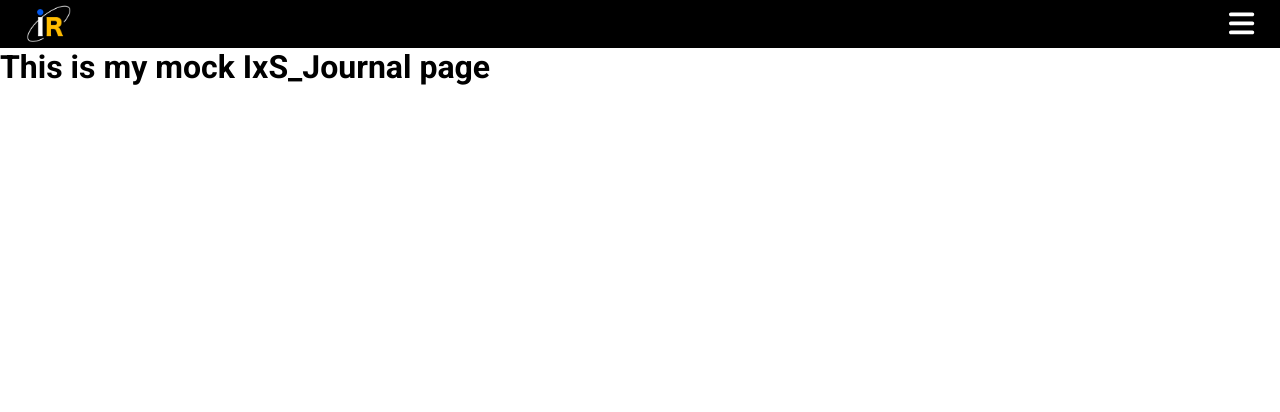
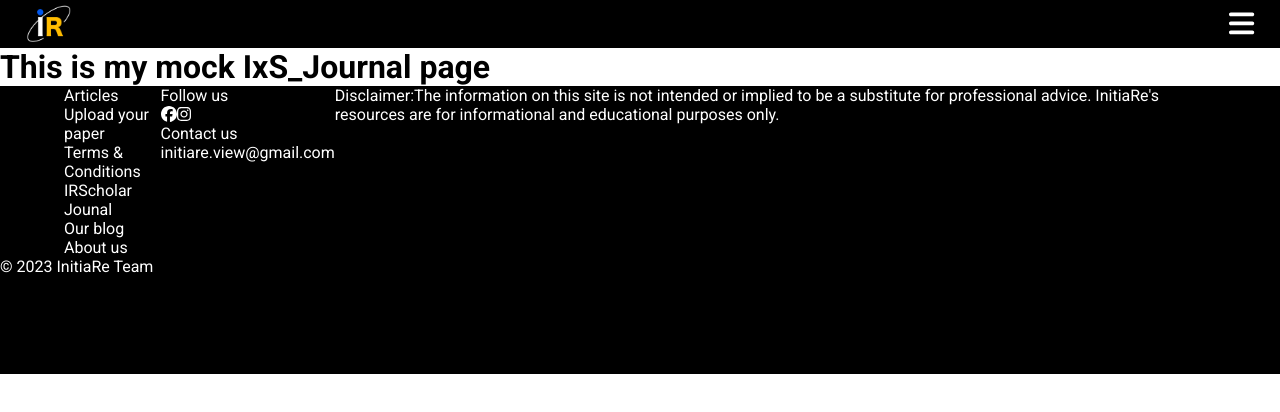
Before and after one commit to PSmithCorpntorpedo/Official-Initiare, a React (Create React App) app: page /journal in a window 1280 px wide. Shown: the top 412 px of the page. Built offline with nearby package versions, Linux system fonts and the light colour scheme.

Commit message:
Added functional navbar (not yet styled)

```diff
--- a/package.json
+++ b/package.json
@@ -4,6 +4,8 @@
   "private": true,
   "dependencies": {
     "@fortawesome/fontawesome-svg-core": "^6.4.0",
+    "@fortawesome/free-brands-svg-icons": "^6.4.0",
+    "@fortawesome/free-regular-svg-icons": "^6.4.0",
     "@fortawesome/free-solid-svg-icons": "^6.4.0",
     "@fortawesome/react-fontawesome": "^0.2.0",
     "@testing-library/jest-dom": "^5.16.5",
--- a/src/App.js
+++ b/src/App.js
@@ -1,12 +1,13 @@
 import React from 'react';
 import Navbar from './Components/Navbar';
+import Footer from './Components/Footer';
 import { BrowserRouter, Routes, Route } from 'react-router-dom';
 import Home from './Pages/Home';
 import About from './Pages/About';
 import Articles from './Pages/Articles';
 import Upload from './Pages/Upload';
 import Blog from './Pages/Blog';
-import IRScholar_Journal from './Pages/Journal';
+import IRScholarJournal from './Pages/Journal';
 
 
 function App(){
@@ -20,8 +21,9 @@ function App(){
                 <Route path='/articles' element={<Articles/>} ></Route>
                 <Route path='/upload' element={<Upload/>} ></Route>
                 <Route path='/blog' element={<Blog/>} ></Route>
-                <Route path='/journal' element={<IRScholar_Journal/>} ></Route>
+                <Route path='/journal' element={<IRScholarJournal/>} ></Route>
             </Routes>
+            <Footer />
         </BrowserRouter>
 
     </div>);
--- /dev/null
+++ b/src/Components/Footer.css
@@ -0,0 +1,27 @@
+.footer {
+    height: 18rem;
+    width: 100%;
+    background-color: black;
+    color: white;
+}
+
+.upper-footer {
+    box-sizing: border-box;
+    width: 100%;
+    display: flex;
+    padding: 0 5%;
+}
+
+.lower-footer {
+
+}
+
+.main-link-wrap {
+
+}
+
+.main-link {
+    text-decoration: none;
+    color: white;
+    display: block;
+}
--- /dev/null
+++ b/src/Components/Footer.js
@@ -0,0 +1,44 @@
+import React from 'react';
+import './Footer.css';
+import { Link } from 'react-router-dom';
+import { FontAwesomeIcon } from '@fortawesome/react-fontawesome';
+import { faFacebook, faInstagram } from '@fortawesome/free-brands-svg-icons';
+
+function Footer() {
+    const facebookIcon = <FontAwesomeIcon icon={faFacebook} />
+    const instagramIcon = <FontAwesomeIcon icon={faInstagram} />
+
+    return (
+        <div className='footer'>
+            <div className='upper-footer'>
+                <div className='main-link-wrap'>
+                    <Link className='main-link' to='/articles'>Articles</Link>
+                    <Link className='main-link' to='/upload'>Upload your paper</Link>
+                    <Link className='main-link' to='/about#terms-of-use'>Terms & Conditions</Link>
+                    <Link className='main-link' to='/journal'>IRScholar Jounal</Link>
+                    <Link className='main-link' to='/blog'>Our blog</Link>
+                    <Link className='main-link' to='/about'>About us</Link>
+                </div>
+                <div className='follow-contact'>
+                    <div className='follow-wrap'>
+                        <div className='follow-text'>Follow us</div>
+                        <div className='follow-icons'>
+                            <a>{facebookIcon}</a>
+                            <a>{instagramIcon}</a>
+                        </div>
+                    </div>
+                    <div className='contact-wrap'>
+                        <div className='contact-text'>Contact us</div>
+                        <div className='contact-email'>initiare.view@gmail.com</div>
+                    </div>
+                </div>
+                <div className='disclaimer-wrap'>
+                    <span className='disclaimer-title'>Disclaimer:</span><span className='disclaimer-text'>The information on this site is not intended or implied to be a substitute for professional advice. InitiaRe's resources are for informational and educational purposes only.</span>
+                </div>
+            </div>
+            <div className='lower-footer'>	&copy; 2023 InitiaRe Team</div>
+        </div>
+    )
+};
+
+export default Footer;
--- a/src/Components/Navbar.js
+++ b/src/Components/Navbar.js
@@ -1,4 +1,4 @@
-import React, { useState, useEffect, useCallback } from 'react';
+import React, { useState, useEffect } from 'react';
 import './Navbar.css';
 import { Link } from 'react-router-dom';
 import { FontAwesomeIcon } from '@fortawesome/react-fontawesome';
@@ -55,7 +55,7 @@ function Navbar() {
                 <nav className="navbar">
                     <div className="logo-container">
                         <Link to="/" >
-                            <img src="/Images/initiare-logo-final-centered.png" className="logo" />
+                            <img src="/Images/initiare-logo-final-centered.png" alt='logo' className="logo" />
                         </Link>
                     </div>
                     <div className="menu-container">
--- a/src/Pages/css/About.css
+++ b/src/Pages/css/About.css
@@ -177,7 +177,6 @@ html {
 .container-content {
   width: 70%;
   margin-right: 10%;
-  margin-bottom: calc(5% / 0.8);
 }
 
 .About-big-questions {
@@ -254,7 +253,7 @@ html {
 
   .container-content {
     width: auto;
-    margin: 5% 5%;
+    margin: 0 5%;
   }
 
 
@@ -295,7 +294,7 @@ html {
 
   .container-content {
     width: auto;
-    margin: 5% 5%;
+    margin: 0 5%;
   }
 
 
--- a/src/Pages/jsx/About.jsx
+++ b/src/Pages/jsx/About.jsx
@@ -11,7 +11,7 @@ const About = () => {
             <div className="About-big-questions" id="why-are-we-here">WHY ARE WE HERE?</div>
             <div className="answer">
               Within the esteemed walls of VNUHCM High School for the Gifted, there dwelled a certain individual, consumed by a thirst for knowledge. He would make numerous attempts to publish his research papers, only to find himself at a crossroads. Then, on the fateful evening of April 30th, inspiration struck: why not create his own platform? Gathering like-minded individuals, Initiare came to life. Initially comprised of only three members—the president, the programming chair, and the PR chair—the team grows exponentially with the help of professors, and students eager to be part of something greater. Initiare becomes a vibrant and effective platform, a welcoming home for science enthusiasts. And now, this extraordinary community seeks new members, extending a hopeful invitation to you.
-              <a className="will-you-answer">Will you answer our call?</a>
+              <b> Will you answer our call?</b>
             </div>
           </div>
           <div className="reason-why">
@@ -90,6 +90,38 @@ const About = () => {
             <div className="point-div"><a className="point" href="#terms-of-use">Terms of use</a></div>
           </div>
         </div>
+        <br style={{clear: 'both'}}/> {/* DO NOT DELETE THIS LINE-BREAK*/}
+        {/* WHY? TL:DR IT'D BREAK THE FOOTER */}
+        {/* I needed .content-container and .sections to be on different columns.
+         The modern way to do this is to use either Flexbox or CSS Grid. I thought
+          doing so would be far too complicated and likely overkill for such a
+          simple implementation. I was wrong.
+          I used the old method - float. It looked like it worked, but turns out
+          a div does not expand to fit floated child elements, meaning the parent
+          div containing everything does not expand to fit .content-container and
+          .sections, and it would only be the size of div containing the image,
+          as that was not floated. I was aware of this since way before, but decided
+          that it was not an issue. I would later find that it was.
+          The first sign of trouble came when the Navbar would not remain in its
+          fixed position at the top of the screen when scrolling past the image.
+          This is because we were using position: sticky and putting it at the
+          top of the screen instead of the doing it the proper way and using
+          position: fixed, as that would cause other problems related to
+          scrolling. This entire debacle would eventually be sidestepped altogether
+          when I implemented the auto-hiding Navbar.
+          But the actual issue had still not been addressed, and it would come up
+          again when I tried to implement a Footer. You see, the Footer has to be
+          below the entire page, so it has to clear (foreshadowing) everything on
+          the page. The problem was that the page was not expanding to fit
+          .content-container and .sections, meaning those elements were overflowing
+          and the wrapping div itself was only a few hundred pixels in height,
+          as it only expanded to fit the image's div. This meant the Footer would
+          sit right in the middle of the page.
+          But I would eventually find a solution, which is seen right above this
+          overly lengthy comment. Apparently you need to add an element - any
+          element - that does not float and make it go below (i.e. clear) the
+          floating ones, which is why I have added a line-break with some
+          inline styles, doing exactly that. */}
       </div>
     </div>
   );
```
Also changed, not shown: 1 other file (tests, documents, lock files or other folders).
